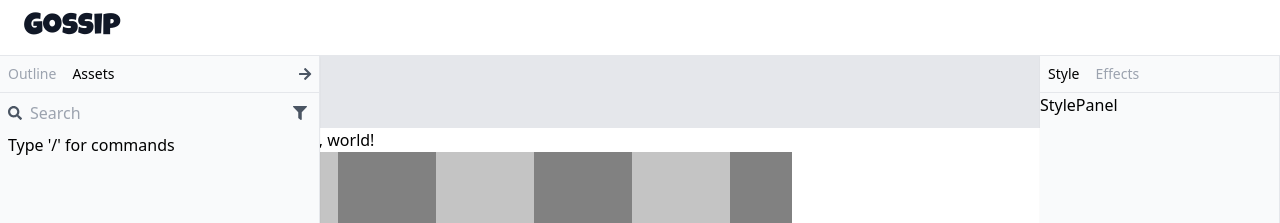
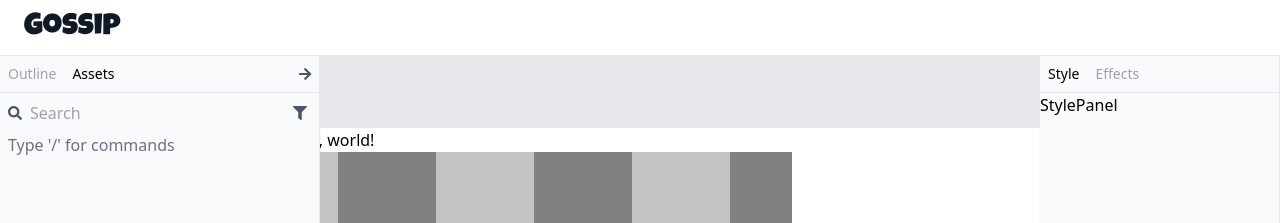
Before and after one commit to gossip-ink/gossip, a React app: page /editor in a window 1280 px wide. Shown: the top 223 px of the page. Built offline with nearby package versions, Linux system fonts and the light colour scheme.

Commit message:
feat(assets-panel): adptive height textarea for input assets

```diff
--- a/src/components/Panel.tsx
+++ b/src/components/Panel.tsx
@@ -11,8 +11,7 @@ export interface PanelProps {
   minWidth?: number;
   maxWidth?: number;
   initialWidth?: number;
-  controlWidth?: number;
-  setControlWidth?: React.Dispatch<React.SetStateAction<number>>;
+  onResize?: (width: number) => void;
 }
 
 const Container = styled.div<{ width?: number; drag: boolean }>`
@@ -37,22 +36,26 @@ const Panel: React.FC<PanelProps> = ({
   children,
   resizable = false,
   initialWidth = 240,
+  width: controlWidth,
   minWidth = 240,
   maxWidth = 240 * 3,
-  controlWidth,
-  setControlWidth,
+  onResize,
   ...restProps
 }) => {
   const [innerWidth, setInnerWidth] = useState<number>(initialWidth);
   const [isDragging, setIsDragging] = useState<boolean>(false);
-  const control: boolean = controlWidth !== undefined && setControlWidth !== undefined;
-  const width = control ? (controlWidth as number) : innerWidth;
-  const setWidth = control
-    ? (setControlWidth as React.Dispatch<React.SetStateAction<number>>)
-    : setInnerWidth;
+  const width = controlWidth !== undefined ? controlWidth : innerWidth;
   const classes = classNames(className, "h-full bg-gray-50 border-r border-gray-200 shadow-sm", {
     "transition-all duration-150": !isDragging,
   });
+
+  function handleResize(width: number) {
+    if (controlWidth === undefined) {
+      setInnerWidth(width);
+    } else {
+      onResize && onResize(width);
+    }
+  }
 
   useEffect(() => {
     const mousemoveHandler = (e: MouseEvent) => {
@@ -60,7 +63,7 @@ const Panel: React.FC<PanelProps> = ({
       const { pageX } = e;
       if (width <= minWidth && pageX < minWidth) return;
       if (width >= maxWidth && pageX > maxWidth) return;
-      setWidth(pageX + 1);
+      handleResize(pageX + 1);
     };
     const mouseupHandler = () => {
       if (isDragging) setIsDragging(false);
--- /dev/null
+++ b/src/pages/editor/components/AdptiveHeightTextarea.tsx
@@ -0,0 +1,61 @@
+import React, { useState } from "react";
+import styled from "styled-components";
+import classNames from "classnames";
+
+const Container = styled.div`
+  position: relative;
+
+  & > textarea {
+    position: absolute;
+    left: 0;
+    top: 0;
+    resize: none;
+    outline: none;
+    border: 0;
+  }
+
+  & > textarea:focus {
+    outline: none;
+    border: 0;
+    box-shadow: none;
+  }
+
+  & > div {
+    position: relative;
+    visibility: hidden;
+    word-wrap: break-word;
+  }
+`;
+
+const AptiveHeightTextarea: React.FC<AptiveHeightTextareaProps> = ({
+  className,
+  value,
+  onChange,
+  ...restProps
+}) => {
+  const classes = classNames(className);
+
+  function handleChange(e: React.ChangeEvent<HTMLTextAreaElement>) {
+    const { value } = e.target;
+    onChange && onChange(value);
+  }
+
+  return (
+    <Container className={classes}>
+      <div className="p-0">{value ? value : "a"}</div>
+      <textarea
+        className="pt-0 pb-0 pl-2 pr-2 bg-transparent w-full h-full"
+        value={value}
+        onChange={handleChange}
+        {...restProps}
+      />
+    </Container>
+  );
+};
+
+export interface AptiveHeightTextareaProps
+  extends Omit<React.TextareaHTMLAttributes<HTMLElement>, "onChange"> {
+  onChange?: (value: string) => void;
+}
+
+export default AptiveHeightTextarea;
--- a/src/pages/editor/index.tsx
+++ b/src/pages/editor/index.tsx
@@ -58,9 +58,10 @@ const EditorPage: React.FC<EditorPageProps> = () => {
       <Body className="w-full h-full bg-gray-200">
         <LeftPanel
           resizable
-          controlWidth={leftSideWidth}
-          setControlWidth={setLeftSideWidth}
-          minWidth={320}
+          width={leftSideWidth}
+          onResize={setLeftSideWidth}
+          minWidth={LEFT_MIN_WIDTH}
+          maxWidth={LEFT_MAX_WIDTH}
         >
           <Tab expandable defaultActiveIndex="1" onExpand={handleExpand}>
             <TabPanel label="Outline">
--- a/src/pages/editor/panels/AssetsPanel.tsx
+++ b/src/pages/editor/panels/AssetsPanel.tsx
@@ -1,8 +1,9 @@
-import React from "react";
+import React, { useState } from "react";
 import styled from "styled-components";
+import { nanoid } from "nanoid";
 import Icon from "../../../components/Icon";
 import { Node, NodeType } from "../../../models/node";
-import { nanoid } from "nanoid";
+import AdptiveHeightTextarea from "../components/AdptiveHeightTextarea";
 
 export interface AssetsPanelProps {}
 
@@ -21,26 +22,14 @@ const Search = styled.div`
 
 const Body = styled.div``;
 
-const AutoTextarea = styled.div`
-  outline: 0;
-  word-wrap: break-word;
-  overflow-x: hidden;
-  overflow-y: auto;
-  -webkit-user-modify: read-write-plaintext-only;
-
-  &:empty::before {
-    content: attr(placeholder);
-  }
-`;
-
 const sampleData: Node[] = [
-  { id: nanoid(), type: NodeType.Text, text: "" },
   { id: nanoid(), type: NodeType.Text, text: "" },
   { id: nanoid(), type: NodeType.Text, text: "" },
   { id: nanoid(), type: NodeType.Text, text: "" },
 ];
 
 const AssetsPanel: React.FC<AssetsPanelProps> = (props) => {
+  const [value, setValue] = useState<string>("");
   return (
     <Container className="w-full">
       <Search className="p-2">
@@ -51,7 +40,12 @@ const AssetsPanel: React.FC<AssetsPanelProps> = (props) => {
         ></input>
         <Icon icon="filter" className="m-1" />
       </Search>
-      <AutoTextarea className="pl-2 pr-2 w-full" placeholder="Type '/' for commands" />
+      <AdptiveHeightTextarea
+        className="pl-2 pr-2 w-full placeholder-gray-400"
+        placeholder="Type '/' for commands"
+        value={value}
+        onChange={setValue}
+      />
     </Container>
   );
 };
```
